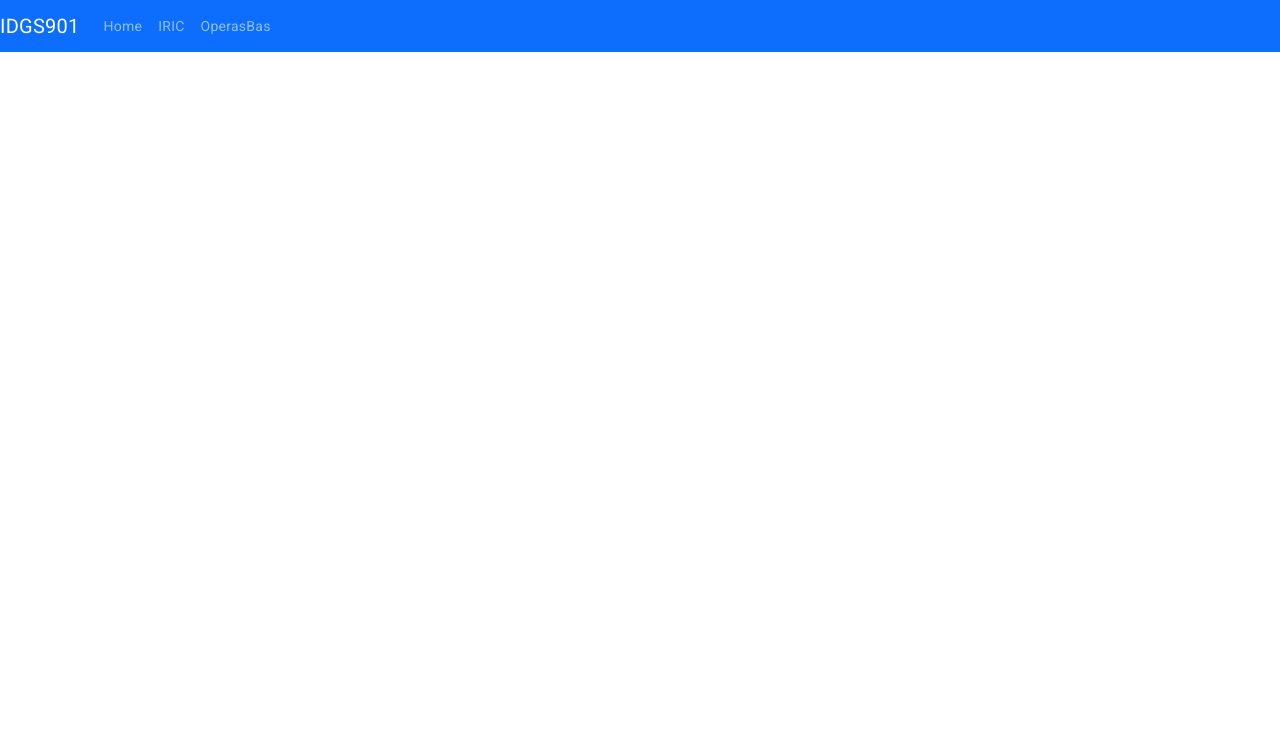
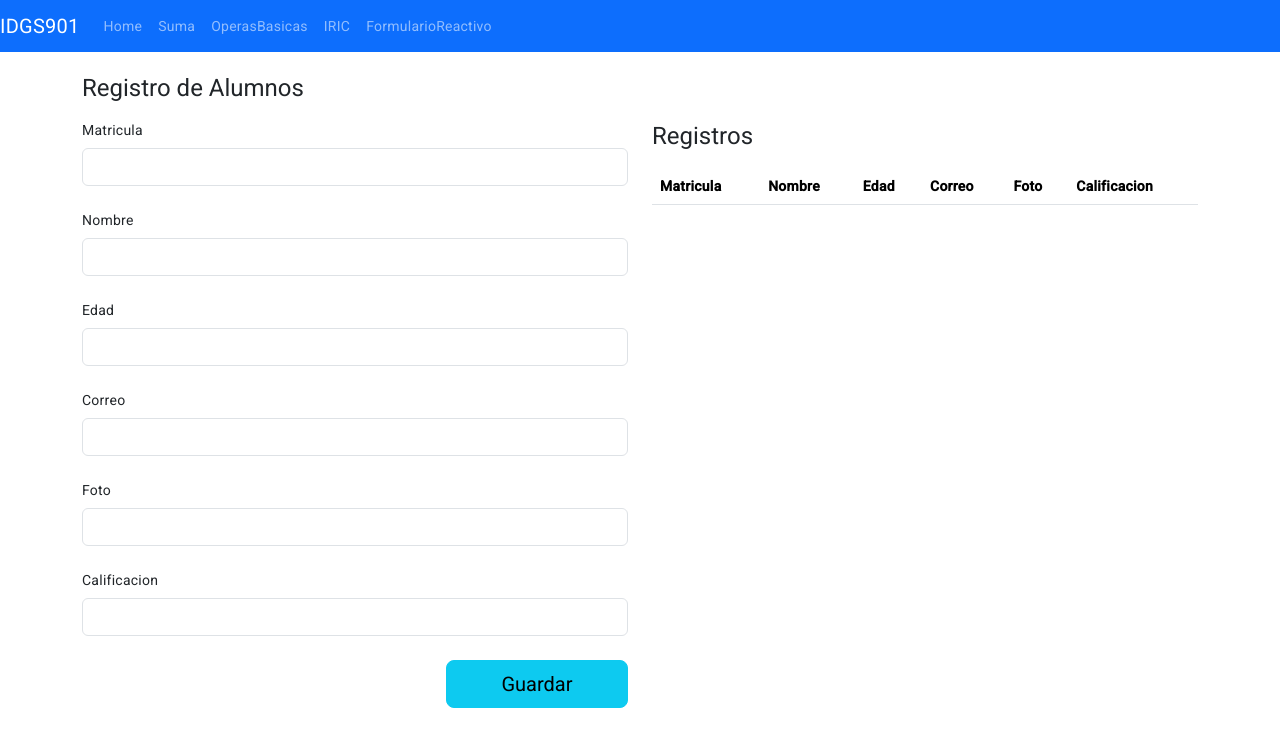
Before and after one commit to IDGS-901-19002228/intro-angular-idgs901, an Angular app: page /AlumnoReactiveComponent in a window 1280 px wide. Before the commit this address led to /. Shown: the top 746 px of the page. Built offline with nearby package versions, Linux system fonts and the light colour scheme.

Commit message:
CFLP Clase 28/06/23

```diff
--- a/src/app/app.routing.module.ts
+++ b/src/app/app.routing.module.ts
@@ -2,11 +2,17 @@ import { RouterModule, Routes } from "@angular/router";
 import { NgModule } from "@angular/core";
 import { IricComponent } from "./grupos/iric/iric.component";
 import { OperasBasComponent } from "./grupos/formularios/operas-bas/operas-bas.component";
+import { HomeComponent } from "./home/home.component";
+import { AlumnoReactiveComponent } from "./formularios/alumno-reactive/alumno-reactive.component";
+import { SumaComponent } from "./grupos/formularios/suma/suma.component";
 
 const routes:Routes=[
     {path: '',redirectTo: '/home', pathMatch:'full'},
+    {path: 'home', component: HomeComponent},
     {path: 'IricComponent', component: IricComponent },
     {path: 'OperasBasComponent', component: OperasBasComponent },
+    {path: 'AlumnoReactiveComponent', component: AlumnoReactiveComponent },
+    {path: 'SumaComponent', component: SumaComponent },
 ];
 
 @NgModule({
--- a/src/app/formularios/alumno-reactive/alumno-reactive.component.html
+++ b/src/app/formularios/alumno-reactive/alumno-reactive.component.html
@@ -22,7 +22,7 @@
                 </div>
                 <!--- XXXXXXXXXXXXXXXXXXXXX -->
                 <div *ngIf="alumnoForm.get('nombre')?.touched && alumnoForm.get('nombre')?.errors?.['minlength']" class="alert alert-danger">
-                    La nombre debe ser mas larga que {{alumnoForm.get('nombre')?.errors?.['minlength']?.requiredLength}}
+                    La nombre debe ser mas largo que {{alumnoForm.get('nombre')?.errors?.['minlength']?.requiredLength}}
                 </div>
             </div>
             <div class="mb-4">
@@ -62,5 +62,29 @@
     <div class="col-6">
         <h1>Registros</h1>
         <!-- Hacer una tabla -->
+        <div class="table-responsive">
+            <table class="table">
+                <thead>
+                    <tr>
+                        <th>Matricula</th>
+                        <th>Nombre</th>
+                        <th>Edad</th>
+                        <th>Correo</th>
+                        <th>Foto</th>
+                        <th>Calificacion</th>
+                    </tr>
+                </thead>
+                <tbody>
+                    <tr *ngFor="let alumno of alumnos">
+                        <td>{{alumno.matricula}}</td>
+                        <td>{{alumno.nombre | uppercase}}</td>
+                        <td>{{alumno.edad}}</td>
+                        <td>{{alumno.correo}}</td>
+                        <td>{{alumno.foto}}</td>
+                        <td>{{alumno.calif}}</td>
+                    </tr>
+                </tbody>
+            </table>
+        </div>
     </div>
 </div>
--- a/src/app/formularios/alumno-reactive/alumno-reactive.component.ts
+++ b/src/app/formularios/alumno-reactive/alumno-reactive.component.ts
@@ -9,6 +9,7 @@ import { FormBuilder, FormControl, FormGroup, Validator, Validators } from '@ang
 export class AlumnoReactiveComponent {
 
   alumnoForm!: FormGroup;
+  alumnos: any[] = [];
 
   constructor(private readonly fb: FormBuilder) {
 
@@ -22,16 +23,29 @@ export class AlumnoReactiveComponent {
   }
 
   obtenerDatos():void{
-    const mat = this.alumnoForm.get('matricula')?.value
+
+    /*const mat = this.alumnoForm.get('matricula')?.value
     console.log('matricula',mat)
     const nom = this.alumnoForm.get('nombre')?.value
-    console.log('nombre',nom)
+    console.log('nombre',nom)*/
+
+    const alumno = {
+      matricula: this.alumnoForm.get('matricula')?.value,
+      nombre: this.alumnoForm.get('nombre')?.value,
+      edad: this.alumnoForm.get('edad')?.value,
+      correo: this.alumnoForm.get('correo')?.value,
+      foto: this.alumnoForm.get('foto')?.value,
+      calif: this.alumnoForm.get('calif')?.value
+    };
+    this.alumnos.push(alumno);
+    this.alumnoForm.reset();
+
   }
 
   initForm(): FormGroup {
     return this.fb.group({
       matricula: ['',[Validators.required, Validators.minLength(5)]],
-      nombre: ['',[Validators.required], Validators.minLength(3)],
+      nombre: ['',[Validators.required, Validators.minLength(3)]],
       edad: ['',[Validators.required]],
       correo: ['',[Validators.required]],
       foto: [''],
--- a/src/app/grupos/menu/menu.component.html
+++ b/src/app/grupos/menu/menu.component.html
@@ -9,13 +9,19 @@
     <div id="my-nav" class="collapse navbar-collapse">
         <ul class="navbar-nav mr-auto">
             <li class="nav-item active">
-                <a class="nav-link" routerLink="HomeComponent">Home</a>
+                <a class="nav-link" routerLink="/home">Home</a>
             </li>
             <li class="nav-item">
-                <a class="nav-link" routerLink="IricComponent">IRIC</a>
+                <a class="nav-link" routerLink="/SumaComponent">Suma</a>
             </li>
             <li class="nav-item">
-                <a class="nav-link" routerLink="OperasBasComponent">OperasBas</a>
+                <a class="nav-link" routerLink="/OperasBasComponent">OperasBasicas</a>
+            </li>
+            <li class="nav-item">
+                <a class="nav-link" routerLink="/IricComponent">IRIC</a>
+            </li>
+            <li class="nav-item">
+                <a class="nav-link" routerLink="/AlumnoReactiveComponent">FormularioReactivo</a>
             </li>
         </ul>
     </div>
--- a/src/app/home/home.component.html
+++ b/src/app/home/home.component.html
@@ -1 +1,7 @@
-<p>home works!</p>
+<div class="row">
+    <div class="col-6">
+        <div class="mb-3">
+            <h1>Esta es la Pagina Principal</h1>
+        </div>
+    </div>
+</div>
```
